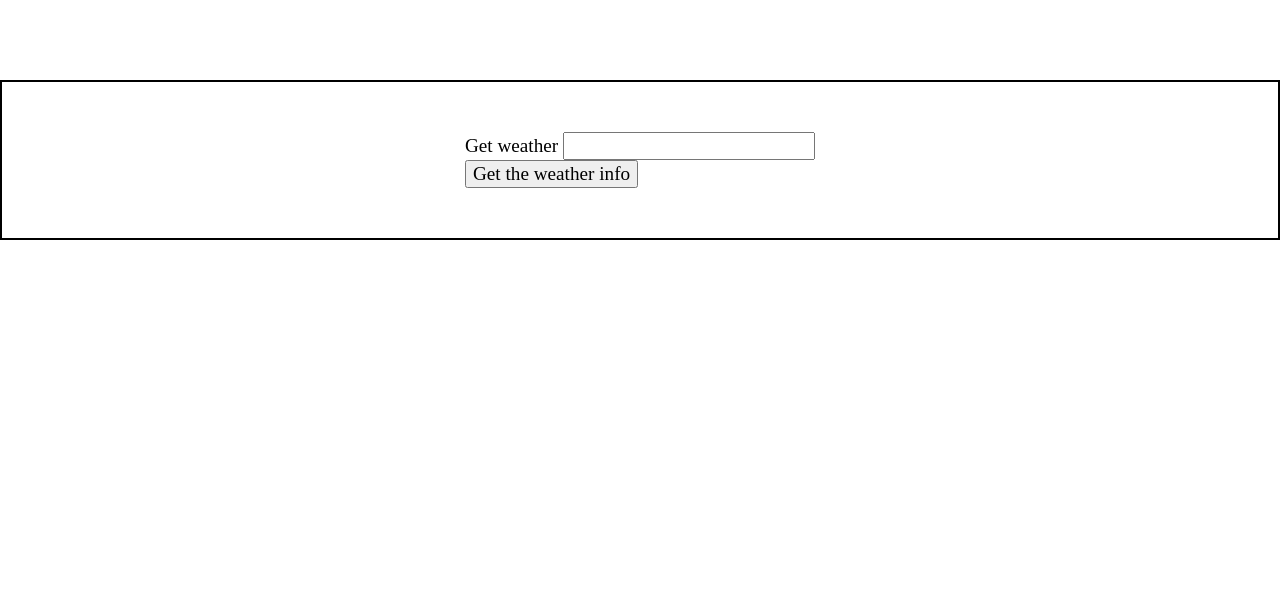
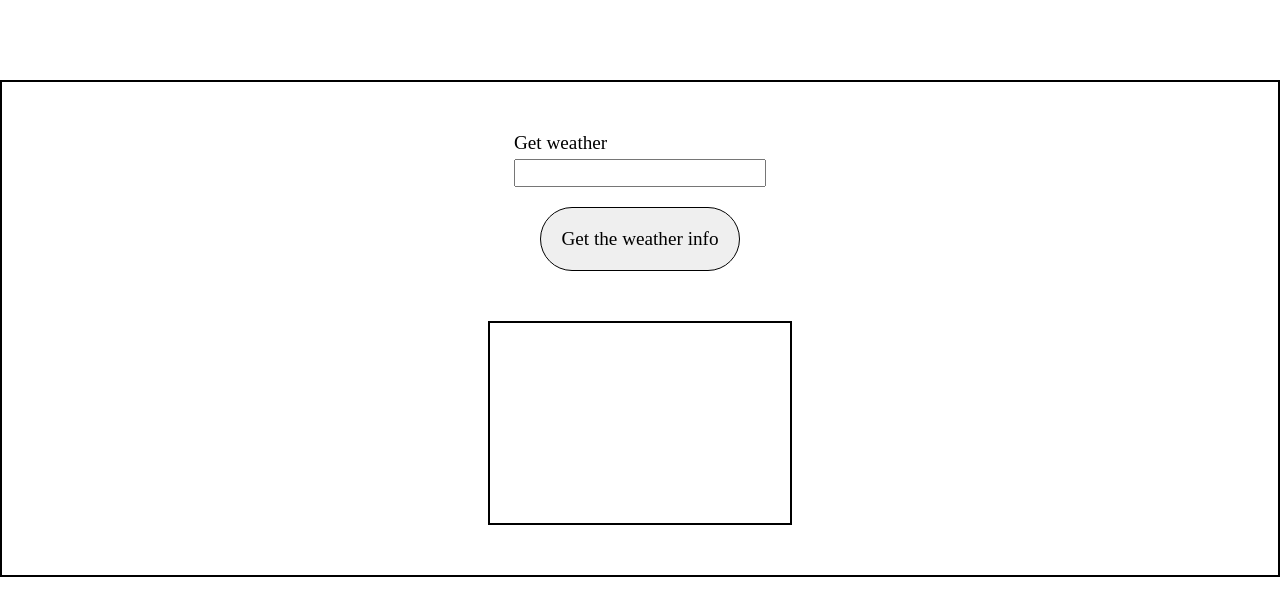
Before and after one commit to Ahmed-Seleem01/top-weather, a website built with webpack: page dist/index.html in a window 1280 px wide. Built offline with nearby package versions, Linux system fonts and the light colour scheme.

Commit message:
Add more styles

```diff
--- a/src/style.scss
+++ b/src/style.scss
@@ -1,10 +1,42 @@
-.container{
-  display: flex;
-  flex-direction: column;
-  justify-content: center;
-  align-items: center;
+flex-package{
+ display: flex;
+ flex-direction: column;
+ justify-content: center;
+ align-items: center;
+}
+.container {
+  @extend flex-package;
   padding: 50px;
   font-size: 1.2rem;
   margin-top: 10vh;
   border: 2px solid;
+  gap: 50px;
+
+  .get-location{
+    @extend flex-package;
+
+    form{
+      @extend flex-package;
+      gap: 20px;
+
+      .user-input{
+        @extend flex-package;
+        align-items: flex-start;
+        gap: 5px;
+      }
+
+      button{
+        padding: 20px;
+        border: 1px solid black;
+        border-radius: 40px;
+        cursor: pointer;
+      }
+    }
+  }
+  .render-data{
+    @extend flex-package;
+    border: 2px solid;
+    min-height: 200px;
+    min-width: 300px;
+  }
 }
```
